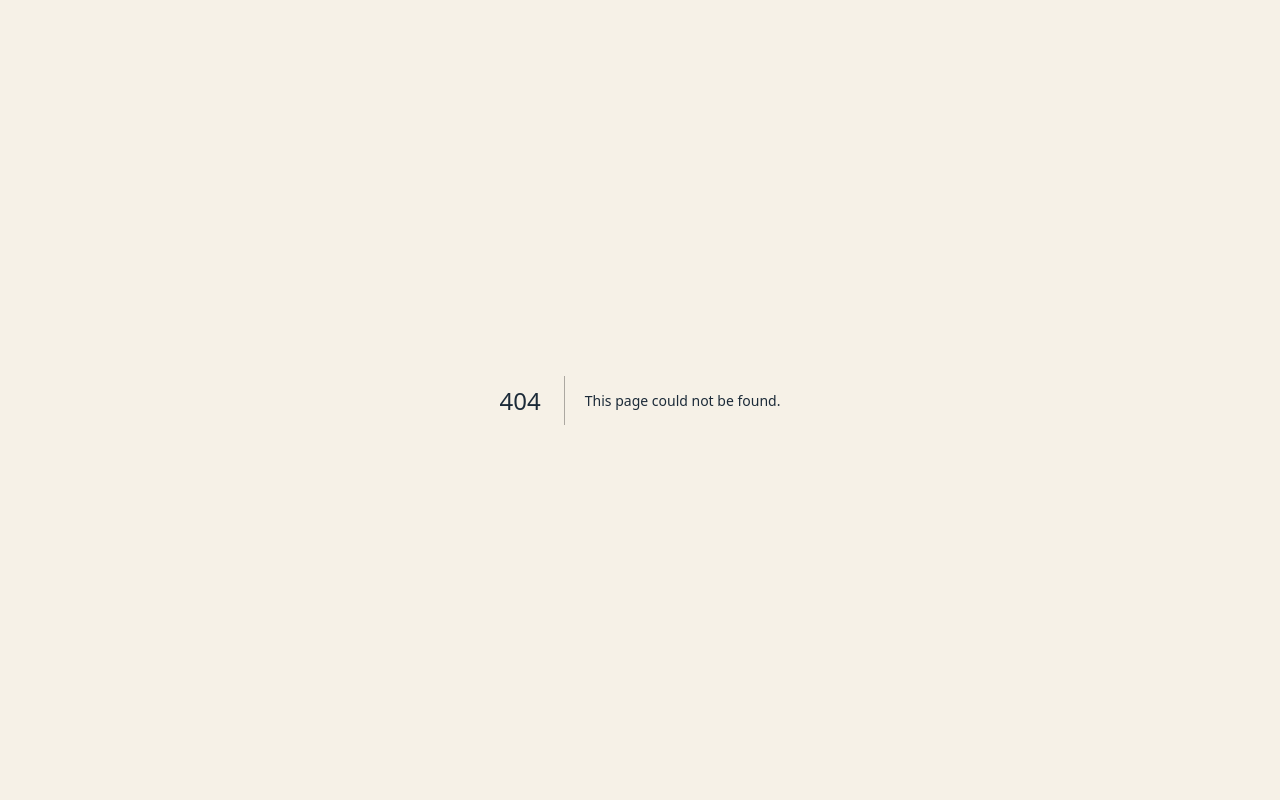
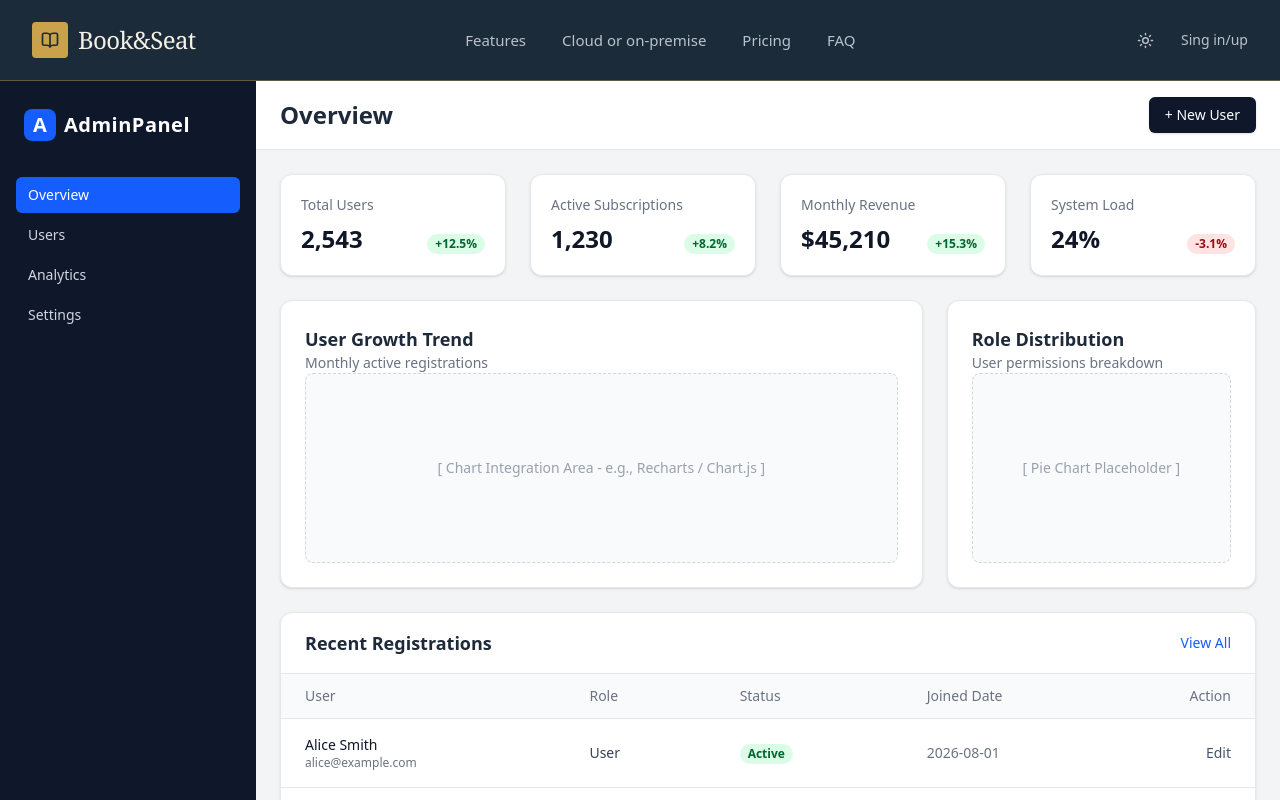
Before and after one commit to brunogithub22/Book-Seat-Overview, a Next.js app: page /dashboard in a window 1280 px wide. Before the commit this address had no page. Shown: the top 800 px of the page. Built offline with nearby package versions, Linux system fonts and the light colour scheme.

Commit message:
Sign up page

```diff
--- a/app/(view)/(auth)/signup/page.tsx
+++ b/app/(view)/(auth)/signup/page.tsx
@@ -18,12 +18,15 @@ export default function SignupPage() {
     setLoading(true);
 
     try {
+
       await signup({
         email: formData.get("email") as string,
         password: formData.get("password") as string,
         firstName: formData.get("firstName") as string,
         lastName: formData.get("lastName") as string,
       });
+      router.push("/dashboard");
+
     } catch (err) {
       setError(err instanceof Error ? err.message : "Something went wrong");
     } finally {
@@ -32,6 +35,7 @@ export default function SignupPage() {
   }
 
   return (
+    <>
     <AuthShell
       eyebrow="New account"
       title="Open your ledger"
@@ -88,5 +92,26 @@ export default function SignupPage() {
         </Button>
       </form>
     </AuthShell>
+
+    {/* Loading Overlay Modal - Visible WHILE account is being created */}
+    {loading && (
+      <div className="fixed inset-0 z-50 flex items-center justify-center bg-black/50 backdrop-blur-sm animate-in fade-in duration-200">
+        <div className="flex flex-col items-center justify-center rounded-2xl bg-white p-8 shadow-2xl text-center max-w-xs w-full mx-4">
+
+        {/* Modern Gradient Spinner */}
+        <div className="relative flex items-center justify-center mb-4">
+          <div className="h-14 w-14 rounded-full border-4 border-slate-100 border-t-blue-600 border-r-blue-600 animate-spin" />
+        </div>
+
+        <h3 className="text-lg font-semibold text-gray-900 animate-pulse">
+          Creating your account...
+        </h3>
+        <p className="mt-1 text-xs text-gray-500">
+          Encrypting password & generating credentials
+        </p>
+      </div>
+    </div>
+   )}
+    </>
   );
 }
--- /dev/null
+++ b/app/(view)/(main)/dashboard/page.tsx
@@ -0,0 +1,176 @@
+// app/admin/dashboard/page.tsx
+'use client';
+
+import { useState } from 'react';
+
+// Mock metric data
+const stats = [
+  { name: 'Total Users', value: '2,543', change: '+12.5%', changeType: 'increase' },
+  { name: 'Active Subscriptions', value: '1,230', change: '+8.2%', changeType: 'increase' },
+  { name: 'Monthly Revenue', value: '$45,210', change: '+15.3%', changeType: 'increase' },
+  { name: 'System Load', value: '24%', change: '-3.1%', changeType: 'decrease' },
+];
+
+// Mock recent users table data
+const recentUsers = [
+  { id: 1, name: 'Alice Smith', email: 'alice@example.com', role: 'User', status: 'Active', date: '2026-08-01' },
+  { id: 2, name: 'Bob Jones', email: 'bob@example.com', role: 'Editor', status: 'Active', date: '2026-08-02' },
+  { id: 3, name: 'Charlie Brown', email: 'charlie@example.com', role: 'User', status: 'Pending', date: '2026-08-03' },
+  { id: 4, name: 'Diana Prince', email: 'diana@example.com', role: 'Admin', status: 'Active', date: '2026-08-04' },
+  { id: 5, name: 'Evan Wright', email: 'evan@example.com', role: 'User', status: 'Inactive', date: '2026-08-05' },
+];
+
+export default function AdminDashboard() {
+  const [activeTab, setActiveTab] = useState('Overview');
+
+  return (
+    <div className="flex h-screen bg-gray-100 font-sans">
+      {/* Sidebar */}
+      <aside className="w-64 bg-slate-900 text-white flex flex-col justify-between p-4 hidden md:flex">
+        <div>
+          <div className="flex items-center space-x-2 px-2 py-3 mb-6">
+            <div className="h-8 w-8 bg-blue-600 rounded-lg flex items-center justify-center font-bold text-xl">A</div>
+            <span className="text-xl font-bold tracking-wide">AdminPanel</span>
+          </div>
+
+          <nav className="space-y-1">
+            {['Overview', 'Users', 'Analytics', 'Settings'].map((item) => (
+              <button
+                key={item}
+                onClick={() => setActiveTab(item)}
+                className={`w-full flex items-center px-3 py-2 text-sm font-medium rounded-md transition-colors ${
+                  activeTab === item
+                    ? 'bg-blue-600 text-white'
+                    : 'text-gray-300 hover:bg-slate-800 hover:text-white'
+                }`}
+              >
+                {item}
+              </button>
+            ))}
+          </nav>
+        </div>
+
+        <div className="border-t border-slate-800 pt-4">
+          <div className="flex items-center space-x-3 px-2">
+            <div className="h-9 w-9 rounded-full bg-slate-700 flex items-center justify-center font-semibold text-sm">
+              AD
+            </div>
+            <div>
+              <p className="text-sm font-medium">System Admin</p>
+              <p className="text-xs text-gray-400">admin@app.com</p>
+            </div>
+          </div>
+        </div>
+      </aside>
+
+      {/* Main Content Area */}
+      <div className="flex-1 flex flex-col overflow-y-auto">
+        {/* Top Bar */}
+        <header className="bg-white border-b border-gray-200 px-6 py-4 flex items-center justify-between">
+          <h1 className="text-2xl font-semibold text-gray-800">{activeTab}</h1>
+          <div className="flex items-center space-x-4">
+            <button className="bg-slate-900 hover:bg-slate-800 text-white text-sm font-medium px-4 py-2 rounded-md shadow transition">
+              + New User
+            </button>
+          </div>
+        </header>
+
+        {/* Dashboard Body */}
+        <main className="p-6 space-y-6">
+          {/* Key Metrics Grid */}
+          <div className="grid grid-cols-1 sm:grid-cols-2 lg:grid-cols-4 gap-6">
+            {stats.map((stat) => (
+              <div key={stat.name} className="bg-white p-5 rounded-xl border border-gray-200 shadow-sm">
+                <p className="text-sm font-medium text-gray-500">{stat.name}</p>
+                <div className="flex items-baseline justify-between mt-2">
+                  <p className="text-2xl font-bold text-gray-900">{stat.value}</p>
+                  <span
+                    className={`text-xs font-semibold px-2 py-0.5 rounded-full ${
+                      stat.changeType === 'increase'
+                        ? 'bg-green-100 text-green-800'
+                        : 'bg-red-100 text-red-800'
+                    }`}
+                  >
+                    {stat.change}
+                  </span>
+                </div>
+              </div>
+            ))}
+          </div>
+
+          {/* Charts Placeholder Section */}
+          <div className="grid grid-cols-1 lg:grid-cols-3 gap-6">
+            <div className="lg:col-span-2 bg-white p-6 rounded-xl border border-gray-200 shadow-sm flex flex-col justify-between h-72">
+              <div>
+                <h2 className="text-lg font-semibold text-gray-800">User Growth Trend</h2>
+                <p className="text-sm text-gray-500">Monthly active registrations</p>
+              </div>
+              <div className="h-48 w-full bg-slate-50 border border-dashed border-gray-300 rounded-lg flex items-center justify-center text-gray-400 text-sm">
+                [ Chart Integration Area - e.g., Recharts / Chart.js ]
+              </div>
+            </div>
+
+            <div className="bg-white p-6 rounded-xl border border-gray-200 shadow-sm flex flex-col justify-between h-72">
+              <div>
+                <h2 className="text-lg font-semibold text-gray-800">Role Distribution</h2>
+                <p className="text-sm text-gray-500">User permissions breakdown</p>
+              </div>
+              <div className="h-48 w-full bg-slate-50 border border-dashed border-gray-300 rounded-lg flex items-center justify-center text-gray-400 text-sm">
+                [ Pie Chart Placeholder ]
+              </div>
+            </div>
+          </div>
+
+          {/* Recent Activity Table */}
+          <div className="bg-white rounded-xl border border-gray-200 shadow-sm overflow-hidden">
+            <div className="px-6 py-4 border-b border-gray-200 flex justify-between items-center">
+              <h2 className="text-lg font-semibold text-gray-800">Recent Registrations</h2>
+              <button className="text-sm text-blue-600 hover:underline font-medium">View All</button>
+            </div>
+            <div className="overflow-x-auto">
+              <table className="w-full text-left text-sm">
+                <thead className="bg-gray-50 text-gray-500 border-b border-gray-200">
+                  <tr>
+                    <th className="px-6 py-3 font-medium">User</th>
+                    <th className="px-6 py-3 font-medium">Role</th>
+                    <th className="px-6 py-3 font-medium">Status</th>
+                    <th className="px-6 py-3 font-medium">Joined Date</th>
+                    <th className="px-6 py-3 font-medium text-right">Action</th>
+                  </tr>
+                </thead>
+                <tbody className="divide-y divide-gray-200 text-gray-700">
+                  {recentUsers.map((user) => (
+                    <tr key={user.id} className="hover:bg-gray-50 transition">
+                      <td className="px-6 py-4">
+                        <p className="font-medium text-gray-900">{user.name}</p>
+                        <p className="text-xs text-gray-500">{user.email}</p>
+                      </td>
+                      <td className="px-6 py-4">{user.role}</td>
+                      <td className="px-6 py-4">
+                        <span
+                          className={`inline-block px-2 py-0.5 text-xs font-semibold rounded-full ${
+                            user.status === 'Active'
+                              ? 'bg-green-100 text-green-800'
+                              : user.status === 'Pending'
+                              ? 'bg-yellow-100 text-yellow-800'
+                              : 'bg-gray-100 text-gray-800'
+                          }`}
+                        >
+                          {user.status}
+                        </span>
+                      </td>
+                      <td className="px-6 py-4 text-gray-500">{user.date}</td>
+                      <td className="px-6 py-4 text-right">
+                        <button className="text-slate-600 hover:text-slate-900 font-medium">Edit</button>
+                      </td>
+                    </tr>
+                  ))}
+                </tbody>
+              </table>
+            </div>
+          </div>
+        </main>
+      </div>
+    </div>
+  );
+}
```
